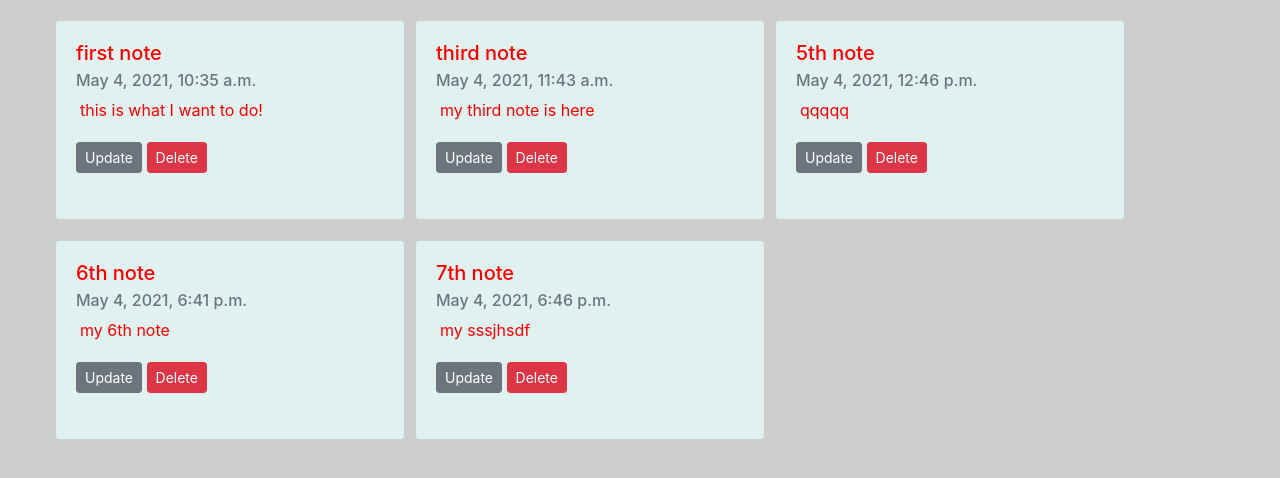
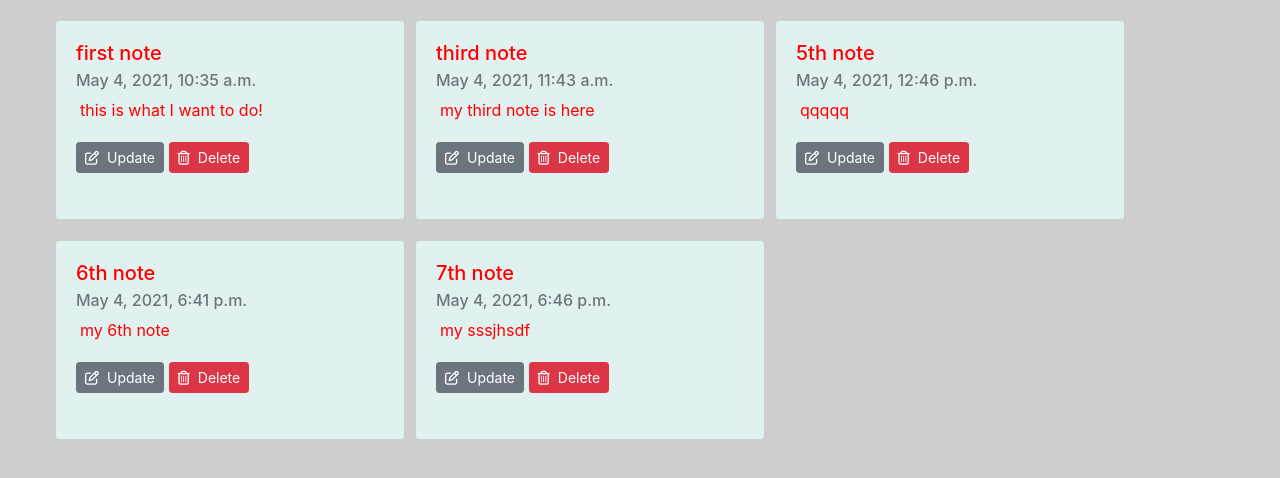
Before and after one commit to masum2617/noteapp_django, a Django app: page /notes/ in a window 1280 px wide. Shown: the top 478 px of the page. Run offline with Django 3.2, Linux system fonts and the light colour scheme; data comes from the database, SQL or seed files in the repository; some libraries are stand-ins or nearby versions.

Commit message:
delete and update icon added

```diff
--- a/notes/templates/notes/layout.html
+++ b/notes/templates/notes/layout.html
@@ -21,6 +21,7 @@
     <script src="https://code.jquery.com/jquery-3.2.1.slim.min.js" integrity="sha384-KJ3o2DKtIkvYIK3UENzmM7KCkRr/rE9/Qpg6aAZGJwFDMVNA/GpGFF93hXpG5KkN" crossorigin="anonymous"></script>
     <script src="https://cdnjs.cloudflare.com/ajax/libs/popper.js/1.12.9/umd/popper.min.js" integrity="sha384-ApNbgh9B+Y1QKtv3Rn7W3mgPxhU9K/ScQsAP7hUibX39j7fakFPskvXusvfa0b4Q" crossorigin="anonymous"></script>
     <script src="https://maxcdn.bootstrapcdn.com/bootstrap/4.0.0/js/bootstrap.min.js" integrity="sha384-JZR6Spejh4U02d8jOt6vLEHfe/JQGiRRSQQxSfFWpi1MquVdAyjUar5+76PVCmYl" crossorigin="anonymous"></script>
+    <script src="https://kit.fontawesome.com/4935d97485.js" crossorigin="anonymous"></script>
 
     <!-- own js -->
     <script src="{% static 'notes/app.js' %}"></script>
--- a/notes/templates/notes/notes.html
+++ b/notes/templates/notes/notes.html
@@ -10,8 +10,9 @@
                 <h5 class="card-title">{{ note.note_title }}</h5>
                 <h6 class="card-subtitle mb-2 text-muted">{{ note.date_created}}</h6>
                 <p class="card-text ml-1">{{ note.note_content}}</p>
-                <a href="#" class="btn btn-secondary btn-sm mt-1 mb-1">Update</a>
-                <a href="#" class="btn btn-danger btn-sm mt-1 mb-1">Delete</a>
+                <a href="#" class="btn btn-secondary btn-sm mt-1 mb-1"><i class="far fa-edit mr-2"></i>Update</a>
+                <a href="#" class="btn btn-danger btn-sm mt-1 mb-1"><i class="far fa-trash-alt mr-2"></i>Delete</a>
+
             </div>
         </div>
     {% endfor %}
```
